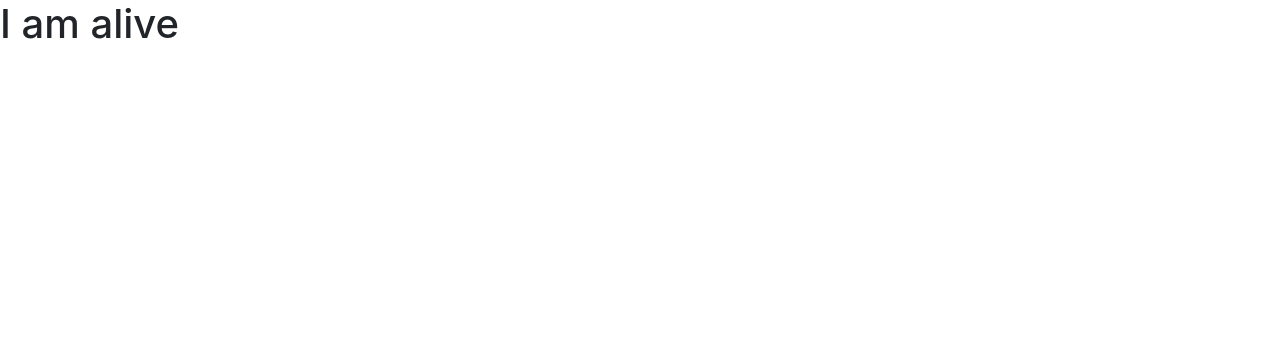
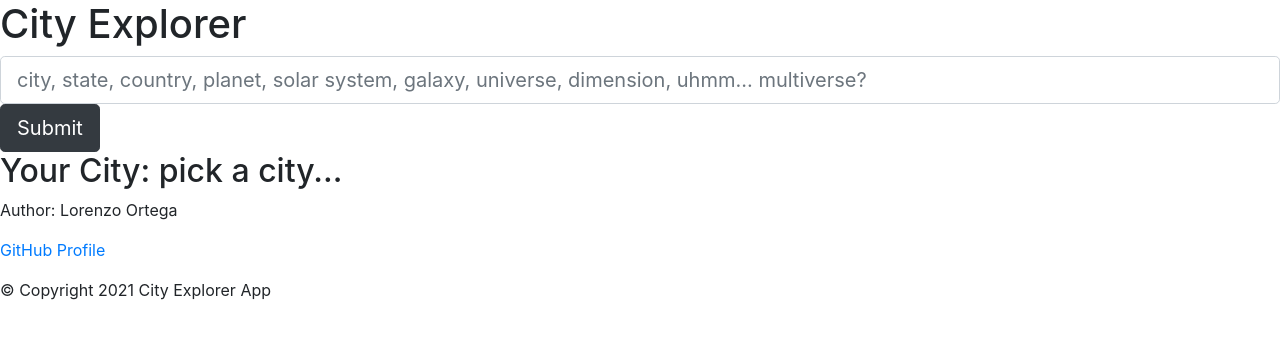
Before and after one commit to antoni909/city-explorer, a React (Create React App) app: page / in a window 1280 px wide. Shown: the top 338 px of the page. Built offline with nearby package versions, Linux system fonts and the light colour scheme.

Commit message:
add ellint, add App,Header,Footer,Form components, add sources used for help, complete woking form handlers

```diff
--- a/src/App.js
+++ b/src/App.js
@@ -1,14 +1,47 @@
 import React from 'react';
+import Header from './Header.js';
+import Form from './Form';
+import Footer from './Footer.js';
 import './App.css';
 
+
 class App extends React.Component{
+  // process.env.REACT_APP_ACCESS_KEY_LOCATIONIQ_KEY to use locationIQ Key in URL
+  // searchTextFieldValue: changed from function declaration to arow function and stopped getting "Cannot read property 'setState' of undefined" - i beliieve it has to do with "this" context but why is it different with arrow function?
+  constructor(props){
+    super(props);
+    this.state = {
+      citySearchTextField: 'pick a city...',
+    };
+  }
 
-  // process.env.REACT_APP_ACCESS_KEY_LOCATIONIQ_KEY to use locationIQ Key in URL
+  searchSubmitHandler(event){
+    event.preventDefault();
+    // console.log('submit button is active');
+  }
+
+  searchTextFieldValue= (event) => {
+    event.preventDefault();
+    if(event.target.value){
+      this.setState({
+        citySearchTextField: event.target.value
+      });
+    }else this.setState({
+      citySearchTextField: 'pick a city...'
+    });
+  }
 
   render(){
+    // console.log('state val is: ',this.state.citySearchTextField);
+
     return(
-      <h1> I am alive </h1>
-    )
+      <>
+        <Header />
+        <Form onInput={this.searchTextFieldValue} onSubmit={this.searchSubmitHandler} />
+        <h2> Your City: {this.state.citySearchTextField}</h2>
+        <Footer />
+      </>
+    );
   }
 }
 
--- /dev/null
+++ b/src/Footer.js
@@ -0,0 +1,15 @@
+import React from 'react';
+
+class Footer extends React.Component{
+  render(){
+    return(
+      <footer>
+        <p>Author: Lorenzo Ortega</p>
+        <p><a href="https://github.com/antoni909" target="_blank" rel="noopener noreferrer"> GitHub Profile</a></p>
+        <p> &copy; Copyright 2021 City Explorer App</p>
+      </footer>
+    )
+  }
+}
+
+export default Footer;
--- /dev/null
+++ b/src/Form.js
@@ -0,0 +1,30 @@
+import React from 'react';
+import Form from 'react-bootstrap/Form';
+import Button from 'react-bootstrap/Button';
+import Col from 'react-bootstrap/Col';
+import Row from 'react-bootstrap/Row';
+
+
+class FormSearch extends React.Component{
+  render(){
+    // component exported as FormSearch and imported on App as Form...why is this?
+    return(
+      <Form onSubmit={this.props.onSubmit} >
+        <Row>
+          <Col>
+            <Form.Control
+              onInput={this.props.onInput}
+              size="lg" type="text"
+              placeholder="city, state, country, planet, solar system, galaxy, universe, dimension, uhmm... multiverse? " />
+            <Button
+              variant="dark"
+              type="submit" size="lg"
+            >Submit
+            </Button>
+          </Col>
+        </Row>
+      </Form>
+    );
+  }
+}
+export default FormSearch;
--- /dev/null
+++ b/src/Header.js
@@ -0,0 +1,15 @@
+import React from 'react';
+
+class Header extends React.Component{
+  render(){
+    return(
+
+        <header>
+           <h1> City Explorer </h1>
+        </header>
+
+    )
+  }
+}
+
+export default Header;
```
Also changed, not shown: src/.eslintrc.json (added), 1 other file (tests, documents, lock files or other folders).
